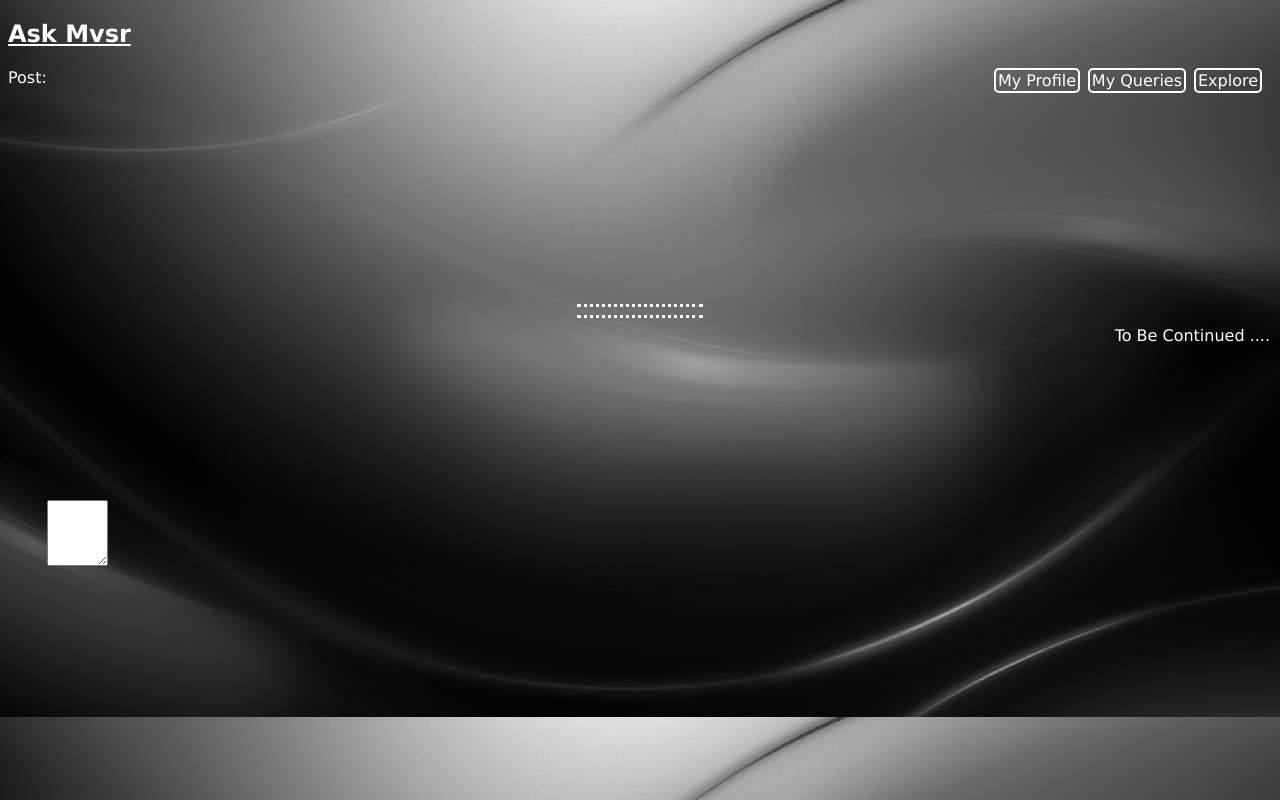
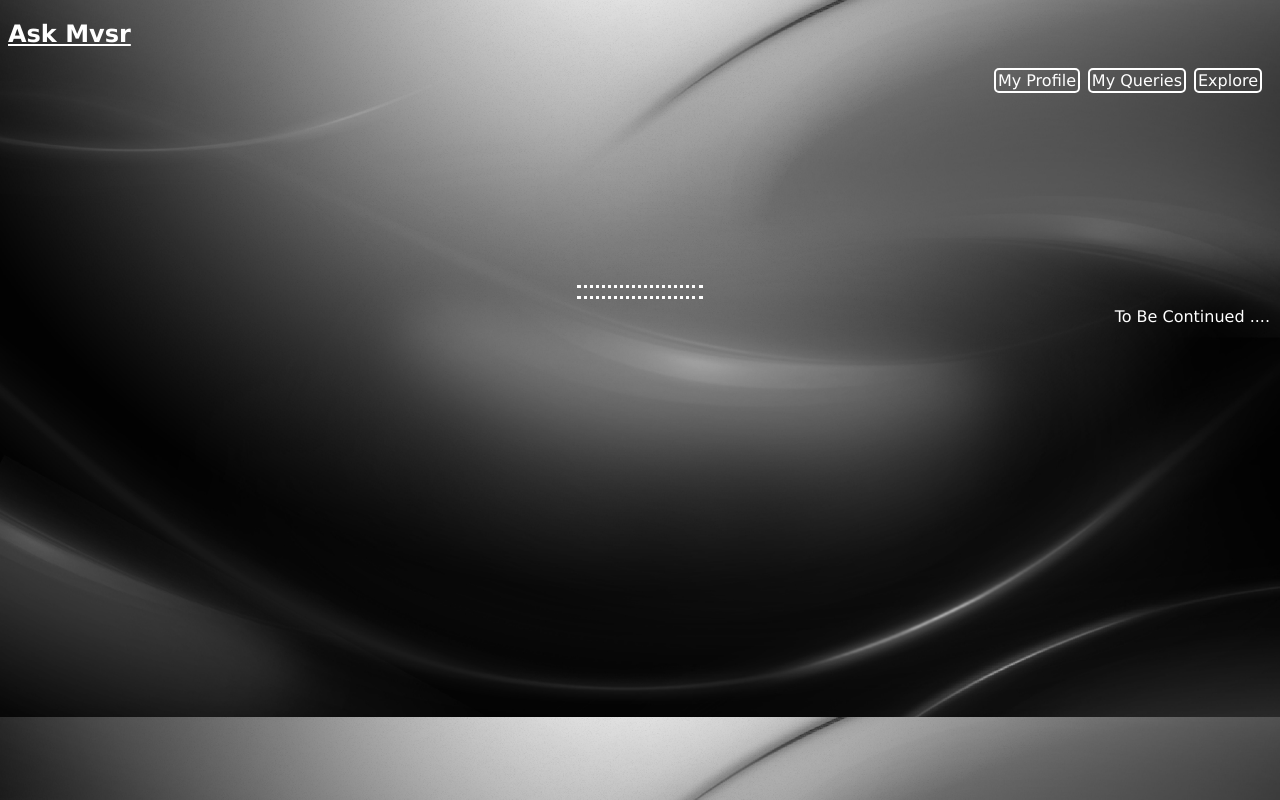
Before and after one commit to MadhuriChoula/maddy, a plain HTML site: page index.html in a window 1280 px wide. Drawn offline with Linux system fonts and the light colour scheme.

Commit message:
Update index.html

```diff
--- a/index.html
+++ b/index.html
@@ -12,8 +12,7 @@
 	<a class="nav" href='insta.html'>My Profile</a>
 	<a class="nav nav2" href='insta.html'>My Queries</a>
 	<a class="nav nav3" href='insta.html'>Explore</a>
-	<form class="post"><label for="text">Post:</label>
-<textarea id="text" rows="4" cols="5"></textarea></form>
+
 
 <br><br><br><br><br><br><br><br><br><br><br><hr>
 <hr>
```
